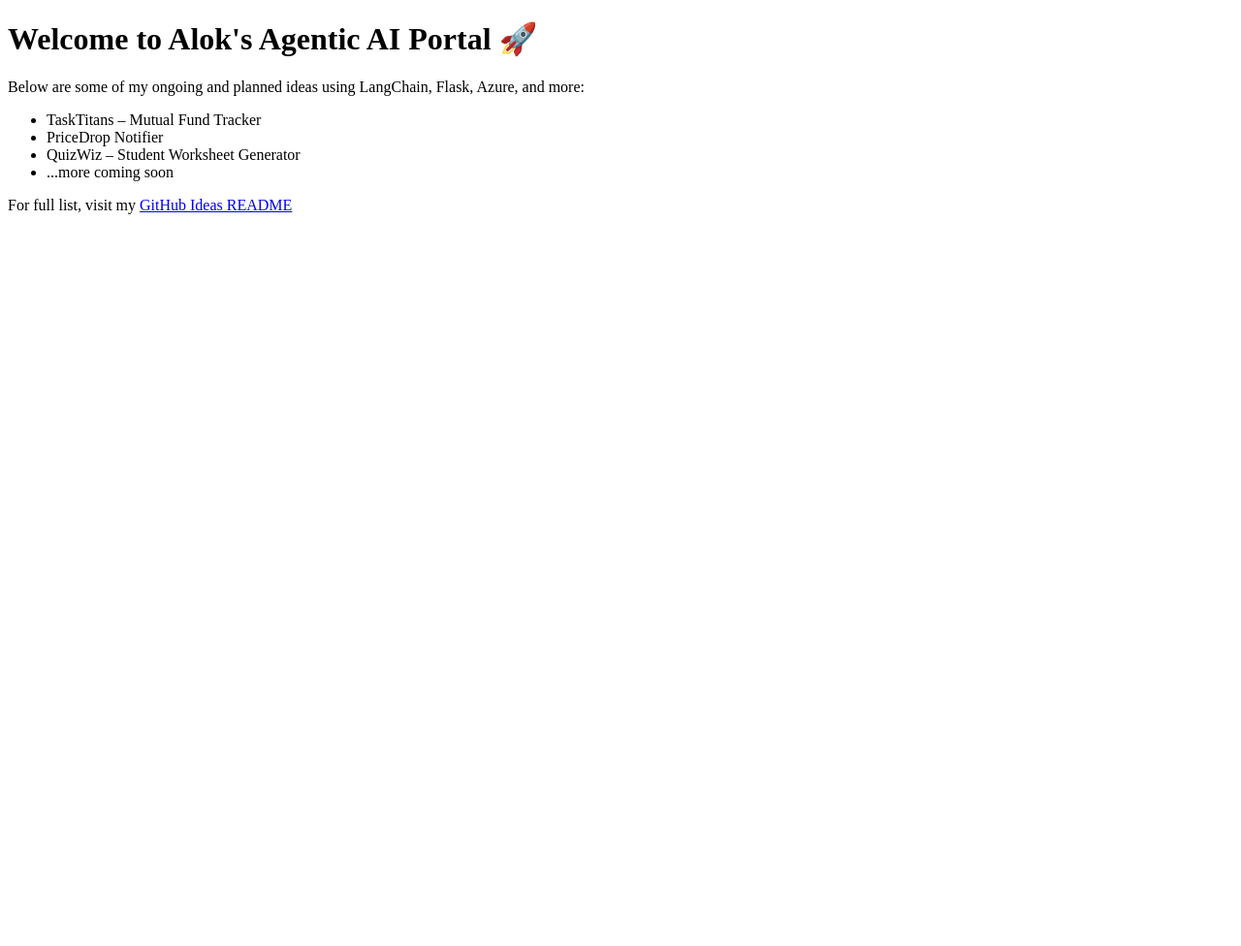
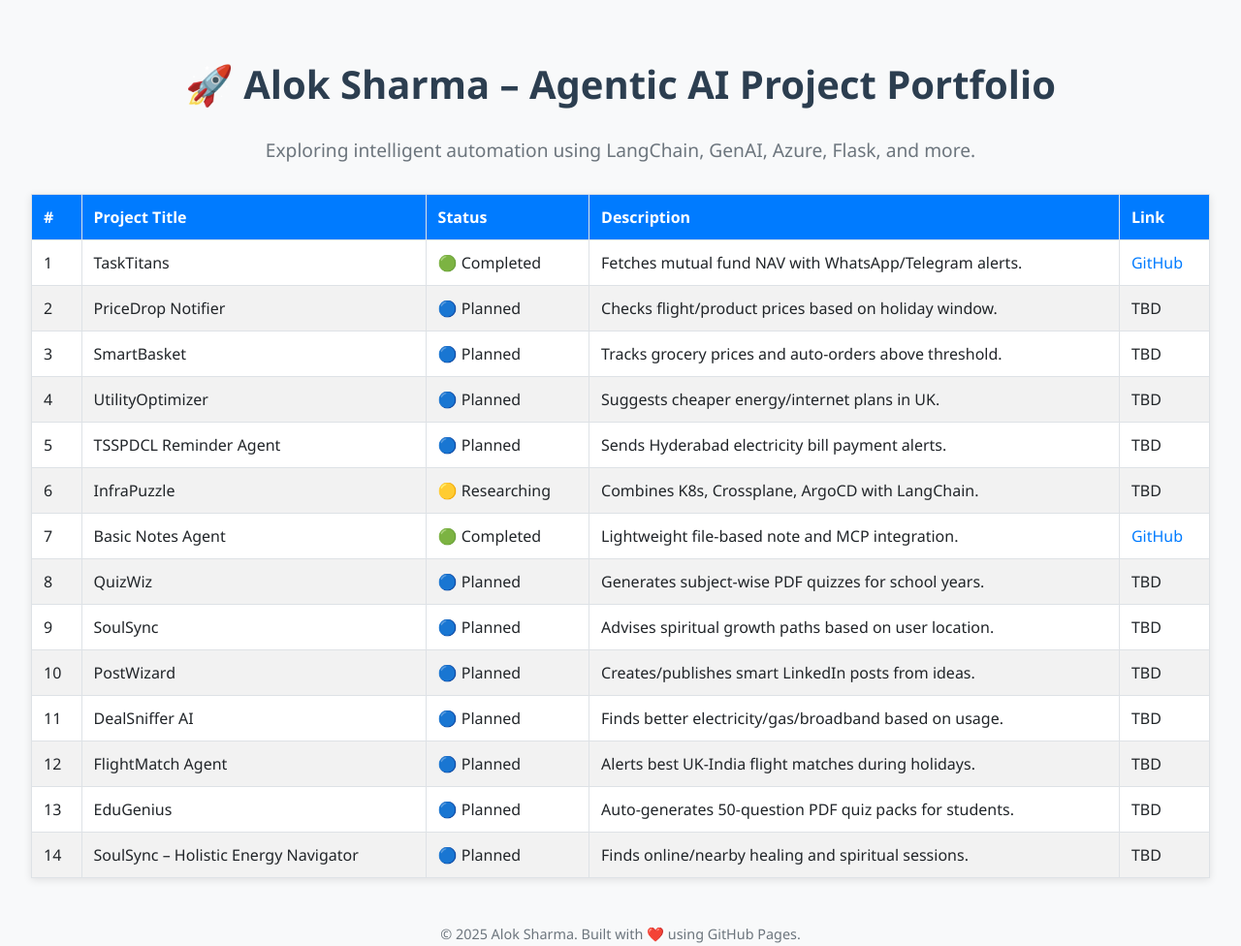
Before and after one commit to kingalok/agentic-projects, a plain HTML site: page index.html in a window 1280 px wide. Shown: the whole page at 97% size. Before the commit the page ends 800 px from the top, so only its background shows below. Drawn offline with Linux system fonts and the light colour scheme.

Commit message:
updated the index

```diff
--- a/index.html
+++ b/index.html
@@ -3,19 +3,96 @@
 <head>
   <meta charset="UTF-8" />
   <meta name="viewport" content="width=device-width, initial-scale=1.0"/>
-  <title>Alok's Agentic AI Projects</title>
+  <title>Alok Sharma – Agentic AI Projects</title>
+  <style>
+    body {
+      font-family: "Segoe UI", Tahoma, Geneva, Verdana, sans-serif;
+      margin: 0;
+      padding: 2rem;
+      background-color: #f8f9fa;
+      color: #212529;
+    }
+    header {
+      text-align: center;
+      margin-bottom: 2rem;
+    }
+    h1 {
+      color: #2c3e50;
+      font-size: 2.5rem;
+    }
+    p.subtitle {
+      color: #6c757d;
+      font-size: 1.2rem;
+    }
+    table {
+      width: 100%;
+      border-collapse: collapse;
+      background-color: #fff;
+      box-shadow: 0 2px 8px rgba(0,0,0,0.1);
+    }
+    th, td {
+      padding: 0.75rem;
+      text-align: left;
+      border: 1px solid #dee2e6;
+    }
+    th {
+      background-color: #007bff;
+      color: white;
+    }
+    tr:nth-child(even) {
+      background-color: #f2f2f2;
+    }
+    a {
+      color: #007bff;
+      text-decoration: none;
+    }
+    a:hover {
+      text-decoration: underline;
+    }
+    footer {
+      text-align: center;
+      margin-top: 3rem;
+      font-size: 0.9rem;
+      color: #6c757d;
+    }
+  </style>
 </head>
 <body>
-  <h1>Welcome to Alok's Agentic AI Portal 🚀</h1>
-  <p>Below are some of my ongoing and planned ideas using LangChain, Flask, Azure, and more:</p>
+  <header>
+    <h1>🚀 Alok Sharma – Agentic AI Project Portfolio</h1>
+    <p class="subtitle">Exploring intelligent automation using LangChain, GenAI, Azure, Flask, and more.</p>
+  </header>
 
-  <ul>
-    <li>TaskTitans – Mutual Fund Tracker</li>
-    <li>PriceDrop Notifier</li>
-    <li>QuizWiz – Student Worksheet Generator</li>
-    <li>...more coming soon</li>
-  </ul>
+  <table>
+    <thead>
+      <tr>
+        <th>#</th>
+        <th>Project Title</th>
+        <th>Status</th>
+        <th>Description</th>
+        <th>Link</th>
+      </tr>
+    </thead>
+    <tbody>
+      <tr><td>1</td><td>TaskTitans</td><td>🟢 Completed</td><td>Fetches mutual fund NAV with WhatsApp/Telegram alerts.</td><td><a href="https://github.com/kingalok/tasktitans">GitHub</a></td></tr>
+      <tr><td>2</td><td>PriceDrop Notifier</td><td>🔵 Planned</td><td>Checks flight/product prices based on holiday window.</td><td>TBD</td></tr>
+      <tr><td>3</td><td>SmartBasket</td><td>🔵 Planned</td><td>Tracks grocery prices and auto-orders above threshold.</td><td>TBD</td></tr>
+      <tr><td>4</td><td>UtilityOptimizer</td><td>🔵 Planned</td><td>Suggests cheaper energy/internet plans in UK.</td><td>TBD</td></tr>
+      <tr><td>5</td><td>TSSPDCL Reminder Agent</td><td>🔵 Planned</td><td>Sends Hyderabad electricity bill payment alerts.</td><td>TBD</td></tr>
+      <tr><td>6</td><td>InfraPuzzle</td><td>🟡 Researching</td><td>Combines K8s, Crossplane, ArgoCD with LangChain.</td><td>TBD</td></tr>
+      <tr><td>7</td><td>Basic Notes Agent</td><td>🟢 Completed</td><td>Lightweight file-based note and MCP integration.</td><td><a href="https://github.com/kingalok/mcp-basics">GitHub</a></td></tr>
+      <tr><td>8</td><td>QuizWiz</td><td>🔵 Planned</td><td>Generates subject-wise PDF quizzes for school years.</td><td>TBD</td></tr>
+      <tr><td>9</td><td>SoulSync</td><td>🔵 Planned</td><td>Advises spiritual growth paths based on user location.</td><td>TBD</td></tr>
+      <tr><td>10</td><td>PostWizard</td><td>🔵 Planned</td><td>Creates/publishes smart LinkedIn posts from ideas.</td><td>TBD</td></tr>
+      <tr><td>11</td><td>DealSniffer AI</td><td>🔵 Planned</td><td>Finds better electricity/gas/broadband based on usage.</td><td>TBD</td></tr>
+      <tr><td>12</td><td>FlightMatch Agent</td><td>🔵 Planned</td><td>Alerts best UK-India flight matches during holidays.</td><td>TBD</td></tr>
+      <tr><td>13</td><td>EduGenius</td><td>🔵 Planned</td><td>Auto-generates 50-question PDF quiz packs for students.</td><td>TBD</td></tr>
+      <tr><td>14</td><td>SoulSync – Holistic Energy Navigator</td><td>🔵 Planned</td><td>Finds online/nearby healing and spiritual sessions.</td><td>TBD</td></tr>
+    </tbody>
+  </table>
 
-  <p>For full list, visit my <a href="README.md">GitHub Ideas README</a></p>
+  <footer>
+    <p>&copy; 2025 Alok Sharma. Built with ❤️ using GitHub Pages.</p>
+  </footer>
 </body>
 </html>
```
